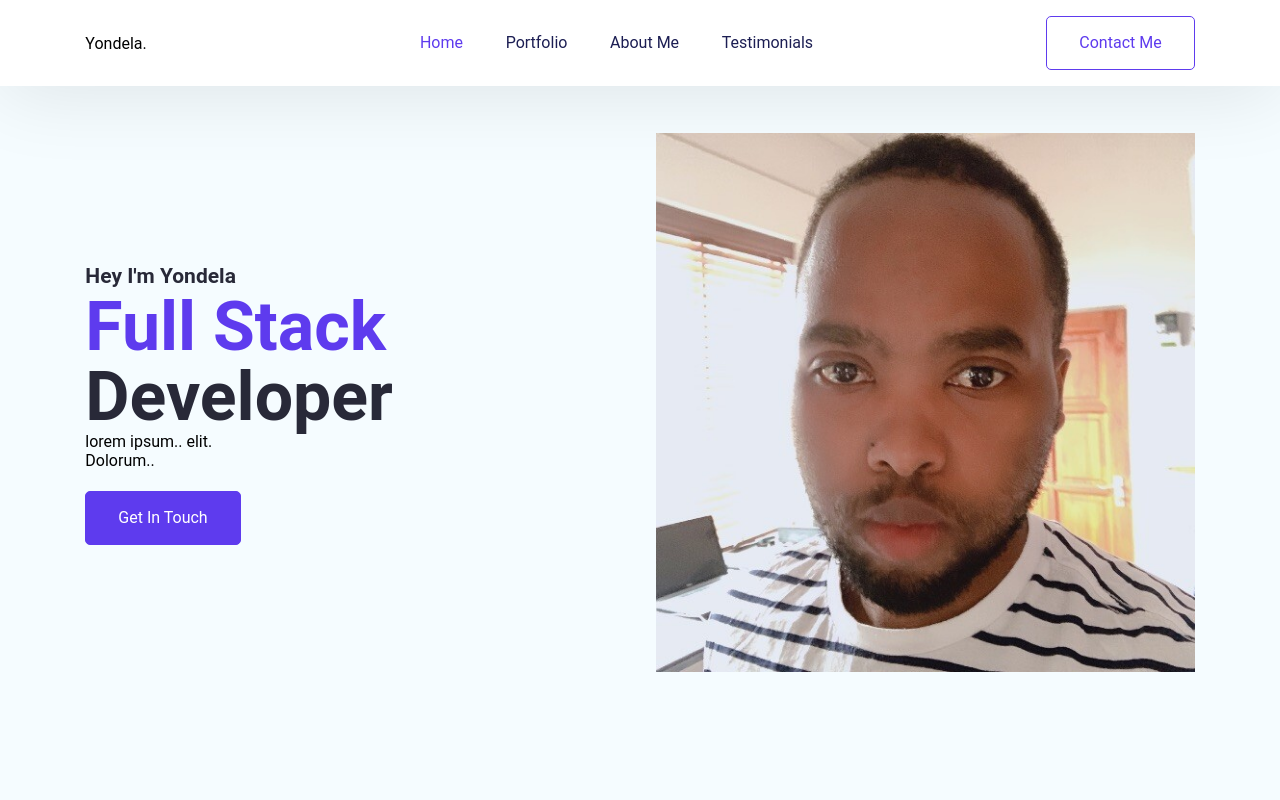
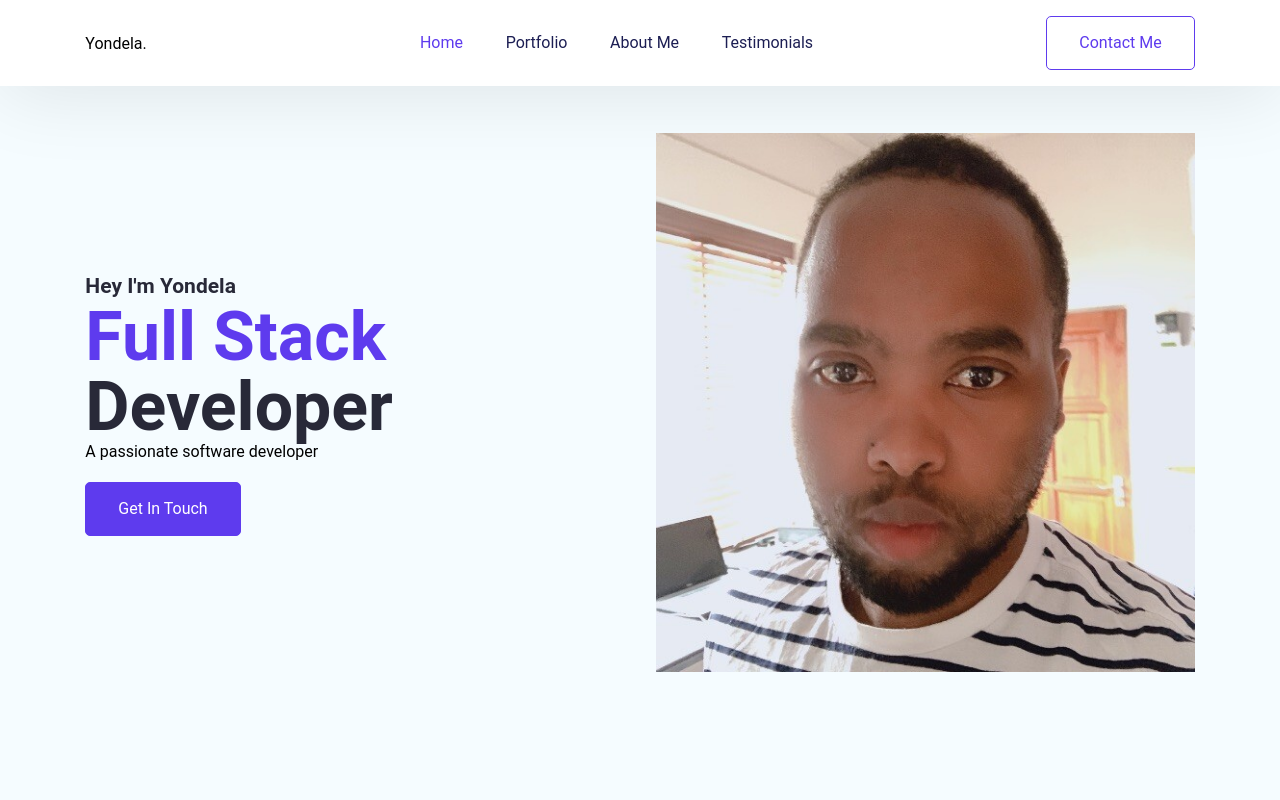
Before and after one commit to Sasayi08/yondela-portfolio, a React (Create React App) app: page / in a window 1280 px wide. Shown: the top 800 px of the page. Built offline with nearby package versions, Linux system fonts and the light colour scheme.

Commit message:
editted the title and heading

```diff
--- a/public/index.html
+++ b/public/index.html
@@ -24,7 +24,7 @@
       work correctly both with client-side routing and a non-root public URL.
       Learn how to configure a non-root public URL by running `npm run build`.
     -->
-    <title>React App</title>
+    <title>My Personal Portfolio</title>
   </head>
   <body>
     <noscript>You need to enable JavaScript to run this app.</noscript>
--- a/src/pages/Home/HeroSection.jsx
+++ b/src/pages/Home/HeroSection.jsx
@@ -10,8 +10,7 @@ export default function HeroSection() {
                         <br />
                         Developer
                     </h1>
-                    <p>lorem ipsum.. elit.
-                    <br /> Dolorum..
+                    <p>A passionate software developer
                     </p>
 
                 </div>
--- a/src/pages/Home/Homescreen/index.jsx
+++ b/src/pages/Home/Homescreen/index.jsx
@@ -2,7 +2,7 @@ import AboutMe from "../AboutMe";
 import HeroSection from "../HeroSection";
 import MyPortfolio from "../MyPortfolio";
 import MySkills from "../MySkills";
-import Testimonial from "../Testimonials";
+// import Testimonial from "../Testimonials";
 
 export default function Home () {
     return(
```
